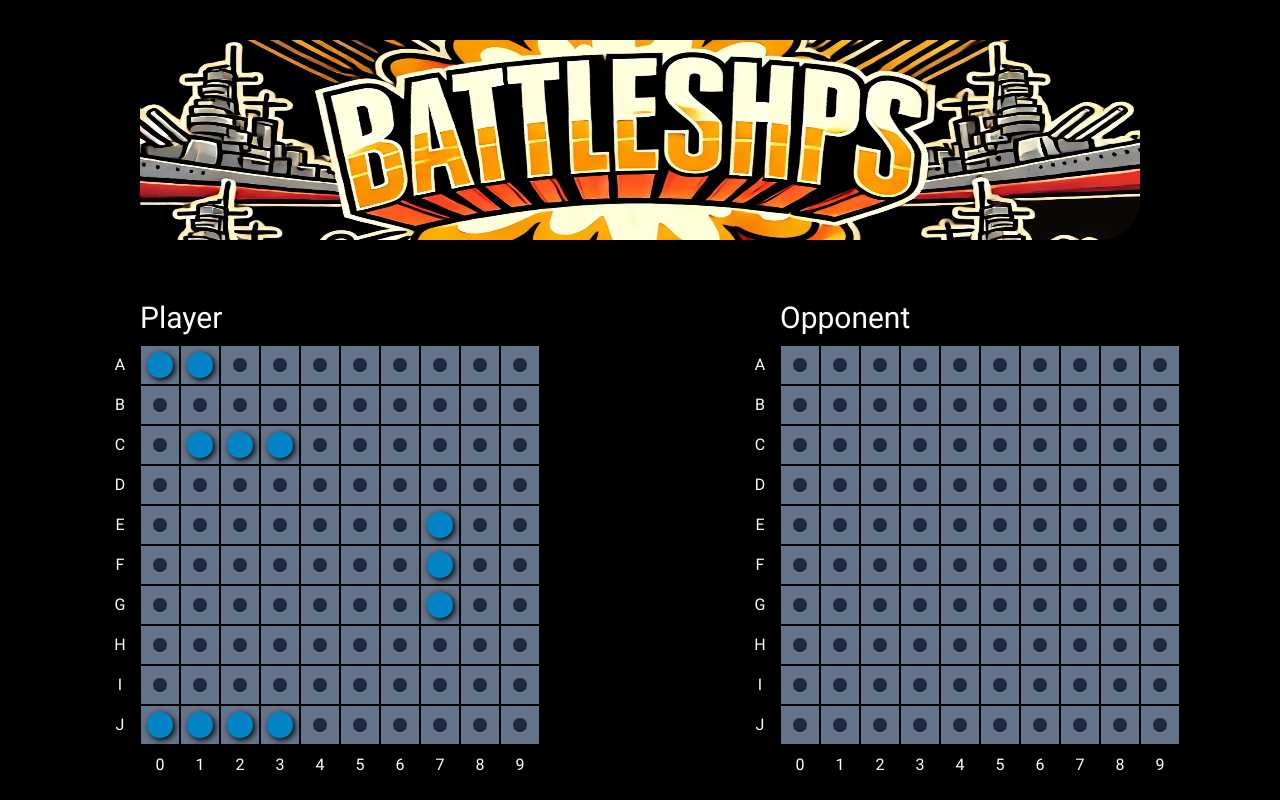
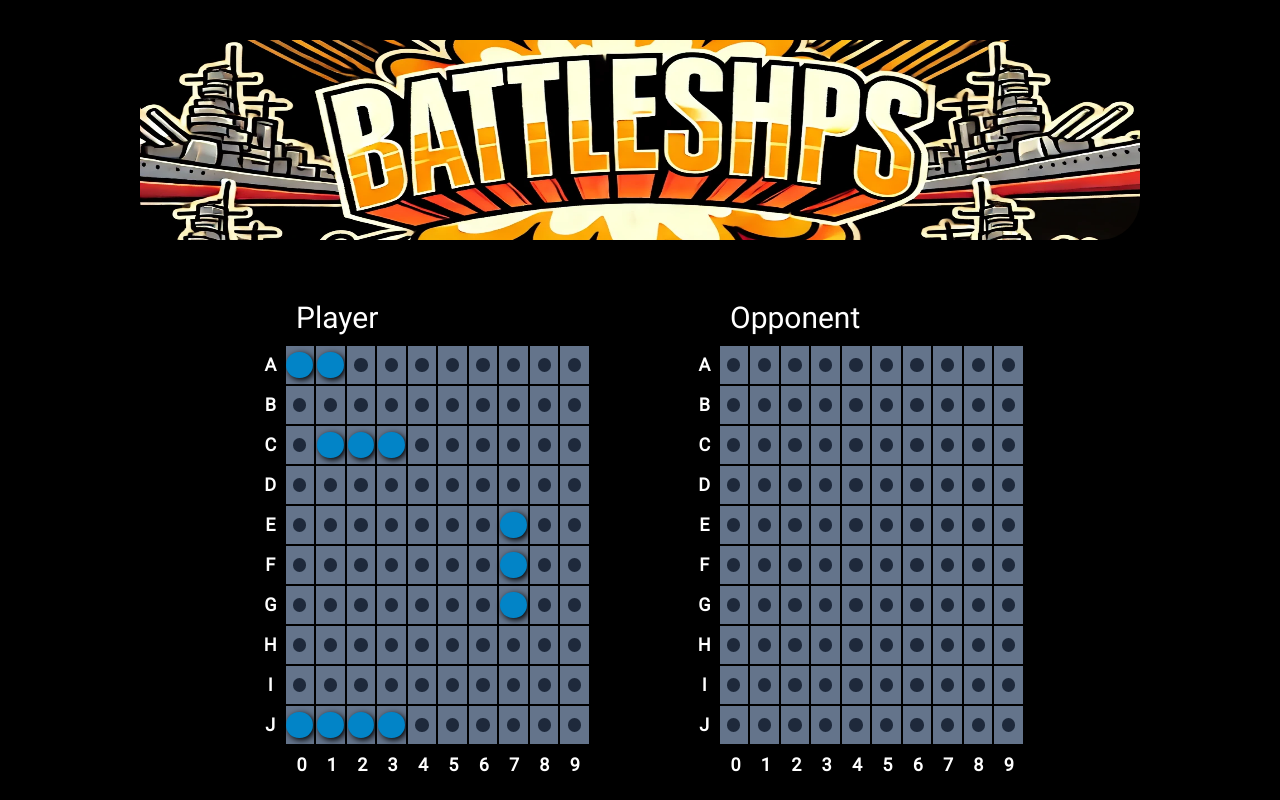
Before and after one commit to palmwi2010/battleships, a website built with webpack: page src/index.html in a window 1280 px wide. Both pictures are taken after a click on the button "Play vs Computer". Built offline with nearby package versions, Linux system fonts and the light colour scheme.

Commit message:
Improved dynamic sizing of gameboard

```diff
--- a/src/static/styles.css
+++ b/src/static/styles.css
@@ -14,6 +14,9 @@ body {
     height: 100vh;
     background-color: black;
     position: relative;
+    display: grid;
+    grid-template-columns: 1fr 3fr 1fr;
+    grid-template-rows: 2fr 5fr 1fr;
 }
 
 :root {
@@ -123,6 +126,7 @@ body {
     align-items: center;
     justify-content: center;
     padding: 40px 0;
+    grid-column: 1/-1;
 }
 
 .battleships-header {
@@ -132,13 +136,34 @@ body {
 }
 
 /* Grid styling */
+.grid-container {
+    flex: 1;
+}
+
+.grid-row {
+    display: flex;
+}
+
+.box, .coordinate {
+    max-width: 55px;
+    flex:1;
+    aspect-ratio: 1;
+}
+
 .box {
-    width: var(--box-size);
-    height: var(--box-size);
     border: 1px solid black;
     display: grid;
     justify-content: center;
     align-items: center;
+}
+
+.coordinate {
+    color: white;
+    text-align: center;
+    vertical-align: center;
+    line-height: var(--box-size);
+    font-size: 18px;
+    font-weight: 700;
 }
 
 .box-empty {
@@ -185,28 +210,25 @@ body {
     border-radius: 50%;
 }
 
-.grid-row {
-    display: flex;
-}
+
 
 /* Game sizing */
 
 .game-container {
+    grid-column: 2/3;
     display: flex;
-    gap: 200px;
+    gap: 100px;
     justify-content: center;
     padding-top: 20px;
     box-sizing: border-box;
+    width: 100%;
 }
 
-.coordinate {
-    color: white;
-    width: var(--box-size);
-    height: var(--box-size);
-    text-align: center;
-    vertical-align: center;
-    line-height: var(--box-size);
+.main-section {
+    flex:1;
 }
+
+
 
 .player-name {
     margin-left: var(--box-size);
```
